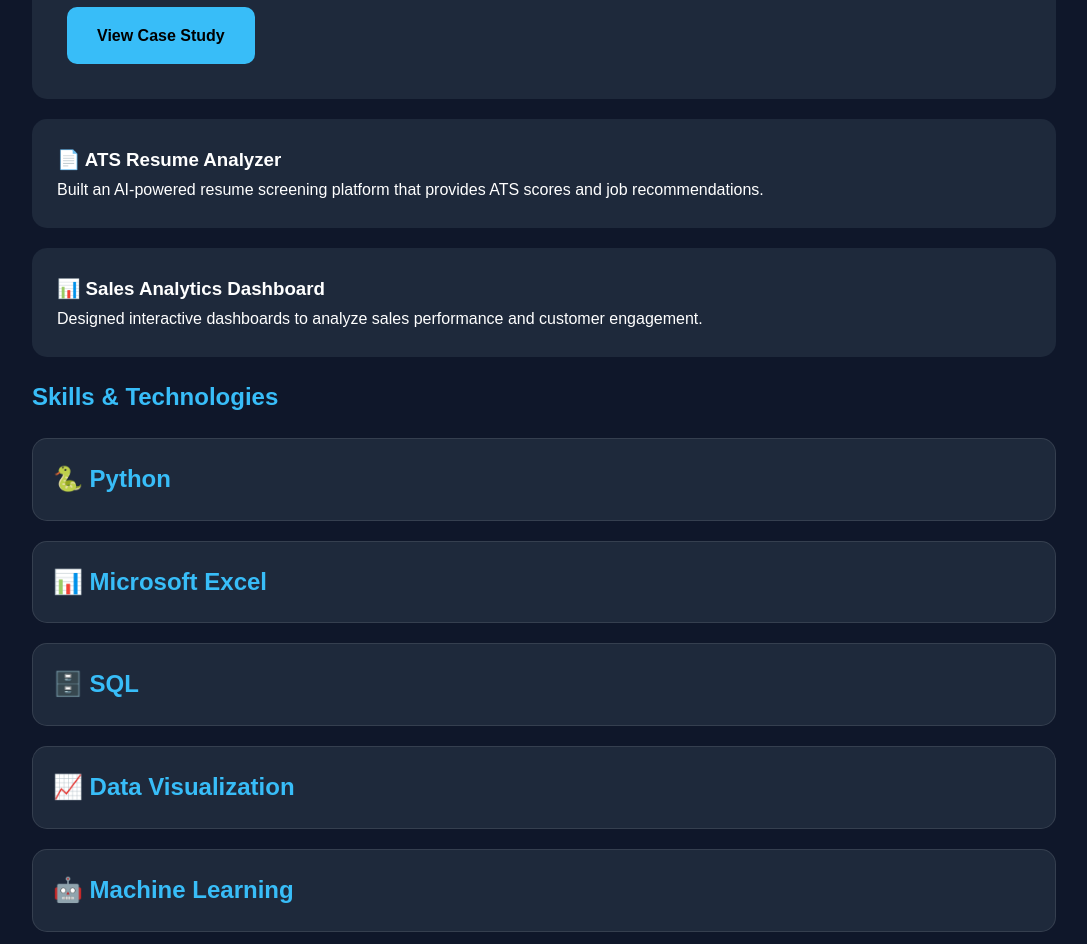
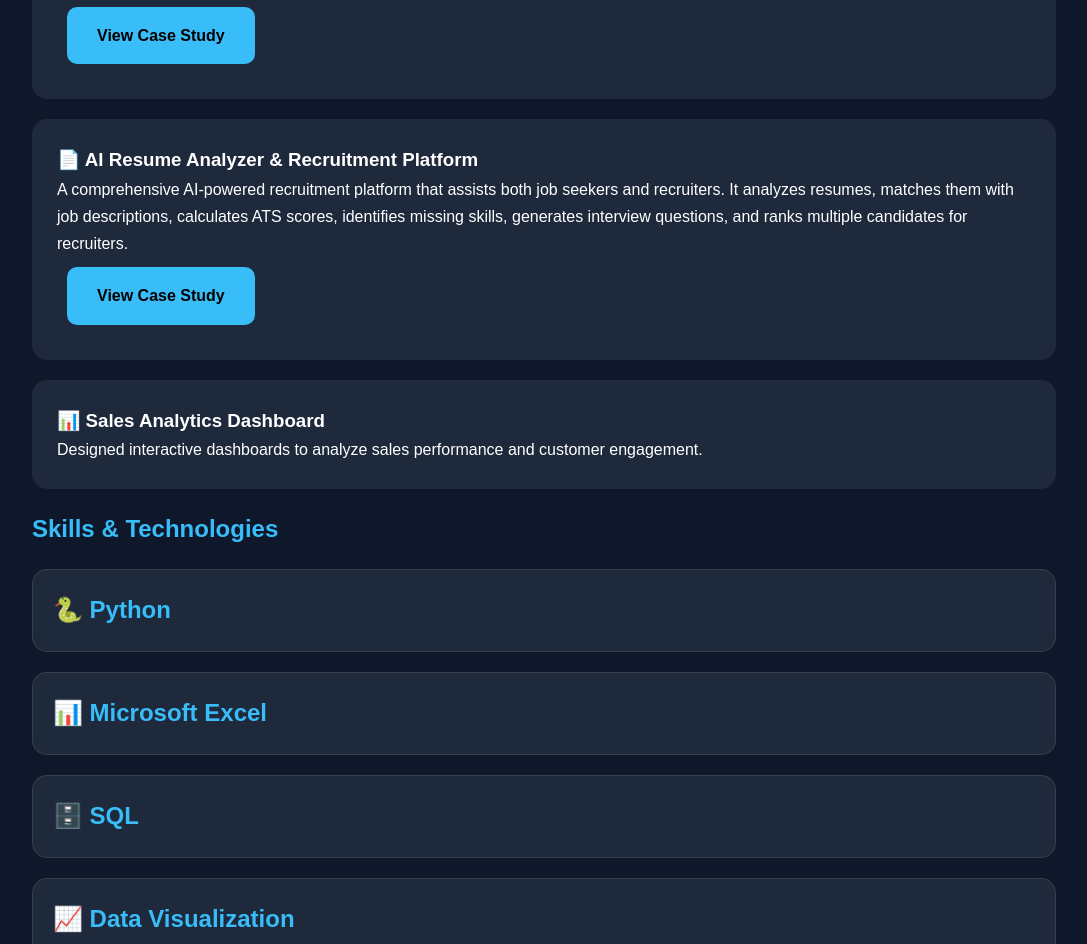
Before and after one commit to mohammedshibilpa/mohammedshibilpa.github.io, a plain HTML site: page index.html in a window 1280 px wide. Shown: the part 1783-2727 px from the top of the page, without its empty margins (96-1183 px from the left). Drawn offline with Linux system fonts and the light colour scheme.

Commit message:
index.html

```diff
--- a/index.html
+++ b/index.html
@@ -104,13 +104,22 @@
         </a>
     </div>
 
-    <div class="project-card">
-        <h3>📄 ATS Resume Analyzer</h3>
-        <p>
-            Built an AI-powered resume screening platform that
-            provides ATS scores and job recommendations.
-        </p>
-    </div>
+   <div class="project-card">
+
+    <h3>📄 AI Resume Analyzer & Recruitment Platform</h3>
+
+    <p>
+        A comprehensive AI-powered recruitment platform that assists both job seekers
+        and recruiters. It analyzes resumes, matches them with job descriptions,
+        calculates ATS scores, identifies missing skills, generates interview
+        questions, and ranks multiple candidates for recruiters.
+    </p>
+
+    <a href="ats-resume-analyzer.html" class="btn">
+        View Case Study
+    </a>
+
+</div>
 
     <div class="project-card">
         <h3>📊 Sales Analytics Dashboard</h3>
```
